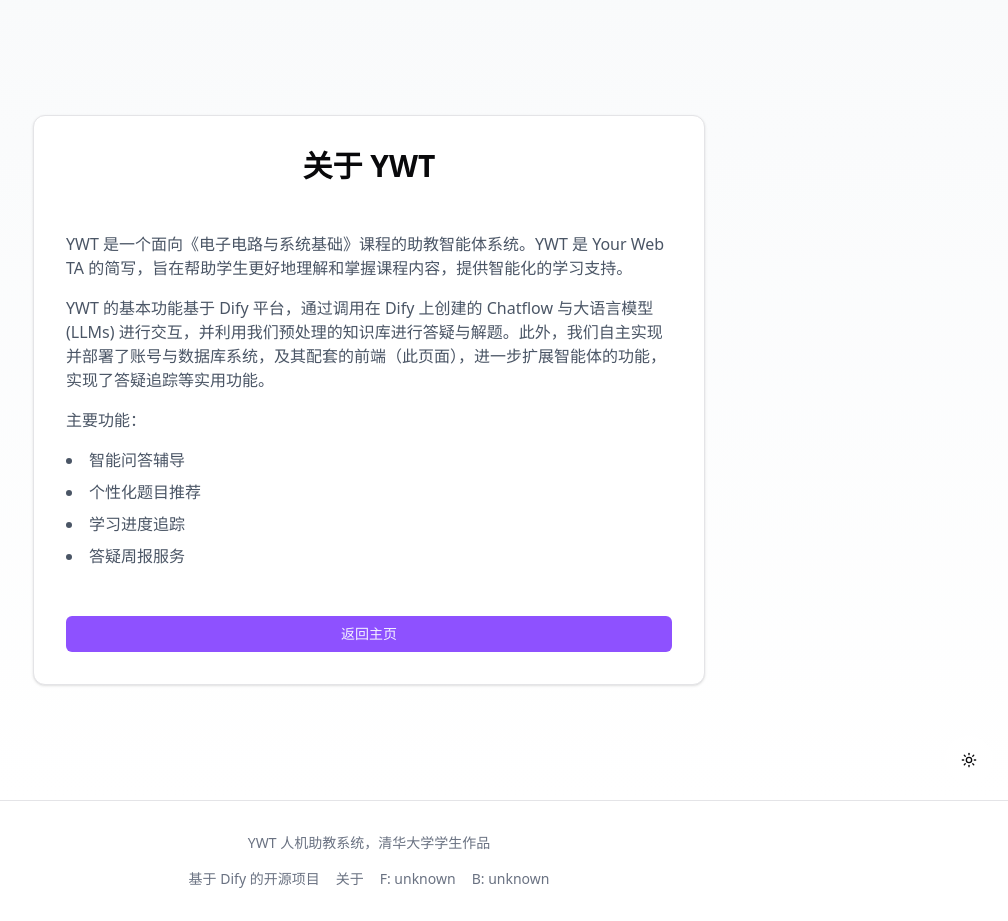
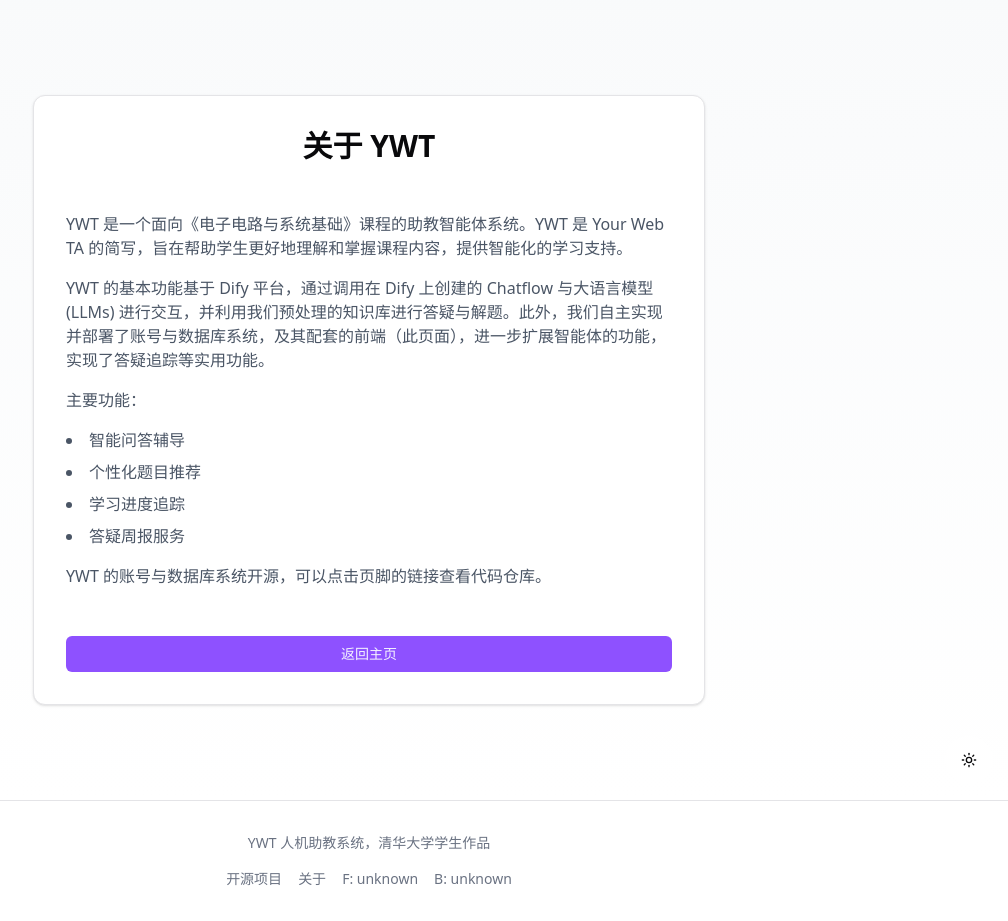
Before and after one commit to tfia/ywt-web, a Next.js app: page /about in a window 1280 px wide. Shown: the whole page, without its empty margins (271-1279 px from the left). Built offline with nearby package versions, Linux system fonts and the light colour scheme; no server answers.

Commit message:
feat: footer and about

```diff
--- a/src/app/about/page.tsx
+++ b/src/app/about/page.tsx
@@ -28,6 +28,7 @@
               <li>学习进度追踪</li>
               <li>答疑周报服务</li>
             </ul>
+            <p>YWT 的账号与数据库系统开源，可以点击页脚的链接查看代码仓库。</p>
           </div>
           <Button
             onClick={() => router.push("/")}
--- a/src/components/footer.tsx
+++ b/src/components/footer.tsx
@@ -52,7 +52,7 @@
       try {
         const res = await fetch(`https://api.github.com/repos/tfia/${repo}/commits/main`);
         const data = await res.json();
-        const commitId = data.sha.slice(0, 10);
+        const commitId = data.sha.slice(0, 7);
         setCommit(commitId);
         setCommitToCache(cacheKey, commitId);
       } catch {
@@ -72,7 +72,7 @@
         </p>
         <div className="flex space-x-4">
           <p className="text-center text-sm text-gray-500 dark:text-gray-400">
-            基于 Dify 的开源项目
+            开源项目
           </p>
           <Link
             href="/about"
```
